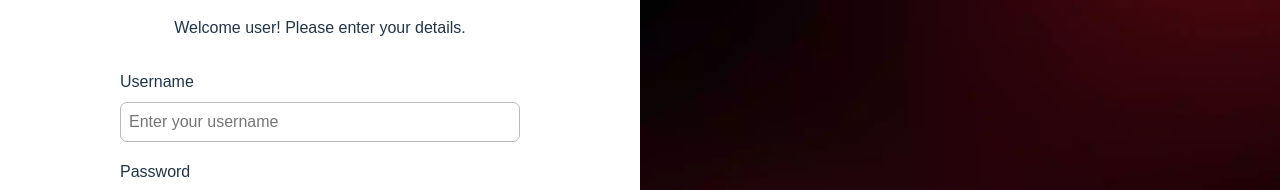
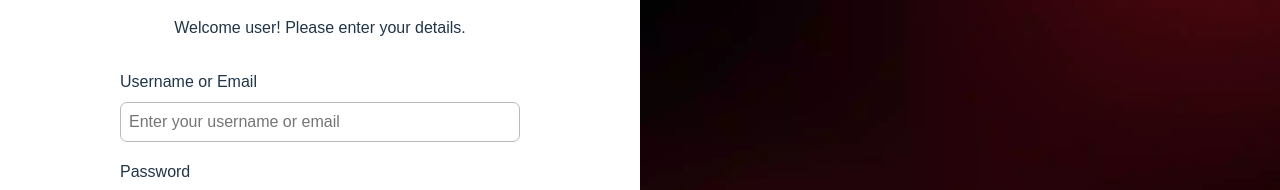
Before and after one commit to seannn9/cinema-seat-reservation, a React (Vite) app in the folder client/: page /login in a window 1280 px wide. Shown: the part 236-426 px from the top of the page. Built offline with nearby package versions, Linux system fonts and the light colour scheme.

Commit message:
log in now allows either username or email

```diff
--- a/client/src/pages/Login.jsx
+++ b/client/src/pages/Login.jsx
@@ -119,11 +119,11 @@
                             </>
                         )}
 
-                        <label htmlFor="username">Username</label>
+                        <label htmlFor="username">Username or Email</label>
                         <input
                             type="text"
                             id="username"
-                            placeholder="Enter your username"
+                            placeholder="Enter your username or email"
                             value={username}
                             onChange={(e) => setUsername(e.target.value)}
                         />
```
Also changed, not shown: 1 other file (tests, documents, lock files or other folders).
